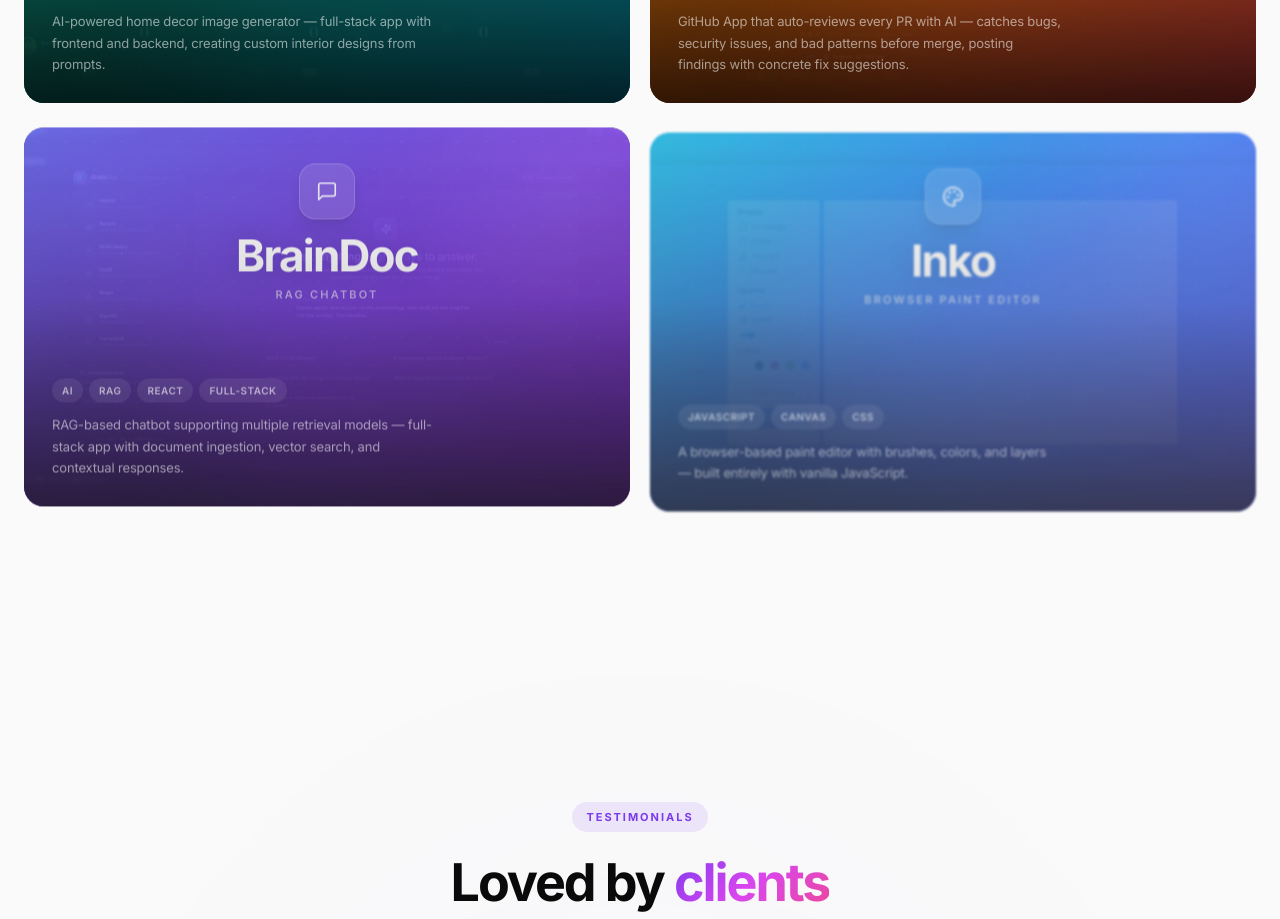
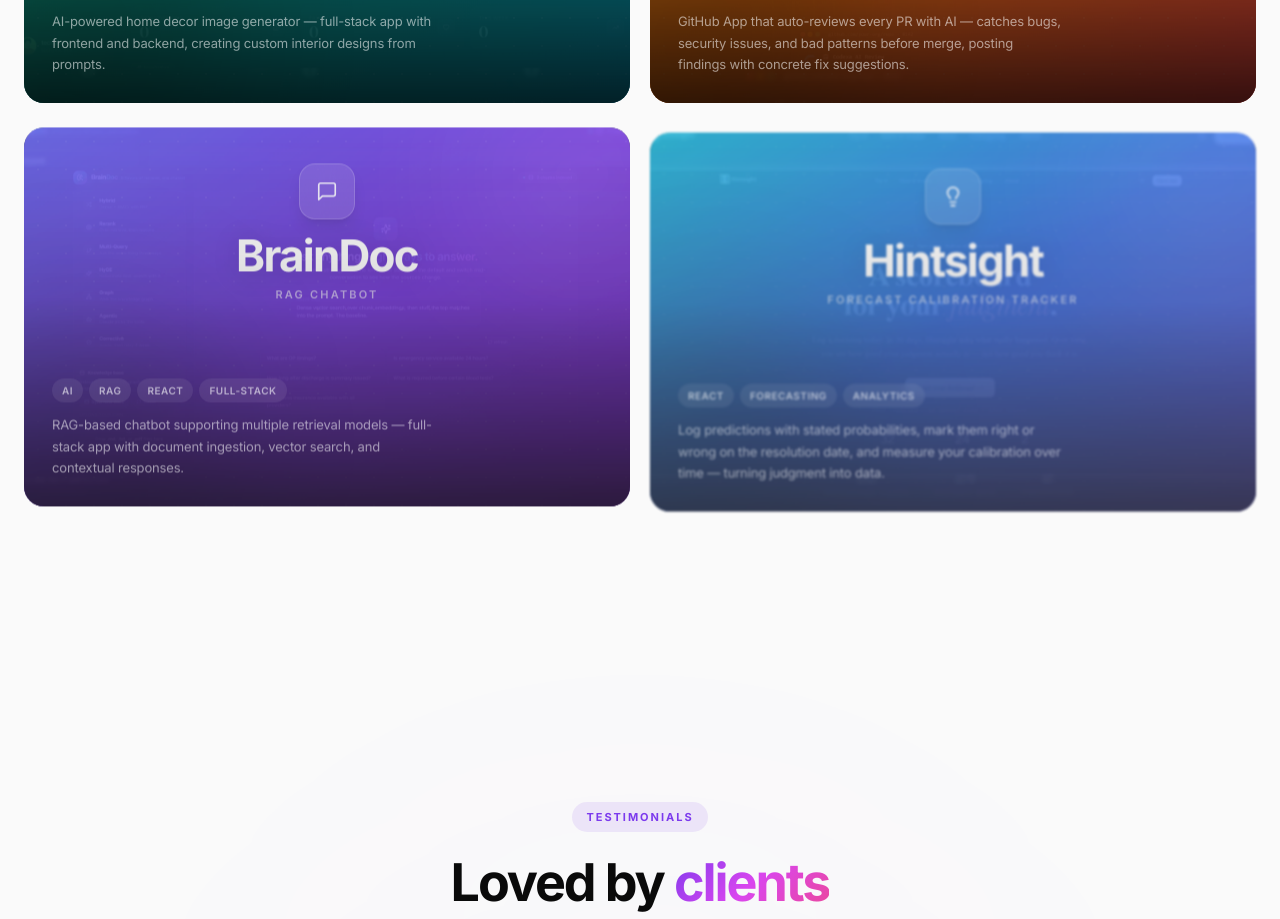
Before and after one commit to techyMk/techymk-portfolio, a React (Vite) app: page / in a window 1280 px wide. Shown: the part 3665-4584 px from the top of the page. Built offline with nearby package versions, Linux system fonts and the light colour scheme; a web font is replaced by a local one.

Commit message:
up: hintsight project updation

```diff
--- a/src/components/Projects.jsx
+++ b/src/components/Projects.jsx
@@ -1,6 +1,6 @@
 import { useRef, useState } from 'react';
 import { motion, useScroll, useTransform } from 'framer-motion';
-import { ExternalLink, Eye, Building2, Home, GitPullRequest, MessageSquare, Palette } from 'lucide-react';
+import { ExternalLink, Eye, Building2, Home, GitPullRequest, MessageSquare, Lightbulb } from 'lucide-react';
 import ScrollReveal from './ScrollReveal';
 
 const projects = [
@@ -9,7 +9,7 @@ const projects = [
   { id: 4, title: 'NestGenie', subtitle: 'AI Home Decor Generator', Icon: Home, desc: 'AI-powered home decor image generator — full-stack app with frontend and backend, creating custom interior designs from prompts.', tags: ['AI', 'React', 'Node.js', 'Full-Stack'], gradient: 'from-emerald-500 via-teal-600 to-cyan-600', link: 'https://nest-genie.vercel.app/', img: 'assets/nestgenie.webp' },
   { id: 5, title: 'Codexa AI Bot', subtitle: 'AI Code Reviewer', Icon: GitPullRequest, desc: 'GitHub App that auto-reviews every PR with AI — catches bugs, security issues, and bad patterns before merge, posting findings with concrete fix suggestions.', tags: ['AI', 'GitHub App', 'DevOps', 'Full-Stack'], gradient: 'from-amber-500 via-orange-500 to-red-500', link: 'https://codexa-ai-techymk.vercel.app/', img: 'assets/codexa.webp'},
   { id: 6, title: 'BrainDoc', subtitle: 'RAG Chatbot', Icon: MessageSquare, desc: 'RAG-based chatbot supporting multiple retrieval models — full-stack app with document ingestion, vector search, and contextual responses.', tags: ['AI', 'RAG', 'React', 'Full-Stack'], gradient: 'from-indigo-500 via-violet-600 to-purple-700', link: 'https://brain-doc-rag.vercel.app/', img: 'assets/braindoc.webp' },
-  { id: 2, title: 'Inko', subtitle: 'Browser Paint Editor', Icon: Palette, desc: 'A browser-based paint editor with brushes, colors, and layers — built entirely with vanilla JavaScript.', tags: ['JavaScript', 'Canvas', 'CSS'], gradient: 'from-cyan-500 via-blue-600 to-indigo-600', link: 'https://inko-techymk.netlify.app/', img: 'assets/inko.webp' },
+  { id: 2, title: 'Hintsight', subtitle: 'Forecast Calibration Tracker', Icon: Lightbulb, desc: 'Log predictions with stated probabilities, mark them right or wrong on the resolution date, and measure your calibration over time — turning judgment into data.', tags: ['React', 'Forecasting', 'Analytics'], gradient: 'from-cyan-500 via-blue-600 to-indigo-600', link: 'https://hintsight.vercel.app/', img: 'assets/hintsight.webp' },
 ];
 
 
```
Also changed, not shown: public/assets/hintsight.png (added), public/assets/hintsight.webp (added), 7 other files (tests, documents, lock files or other folders).
